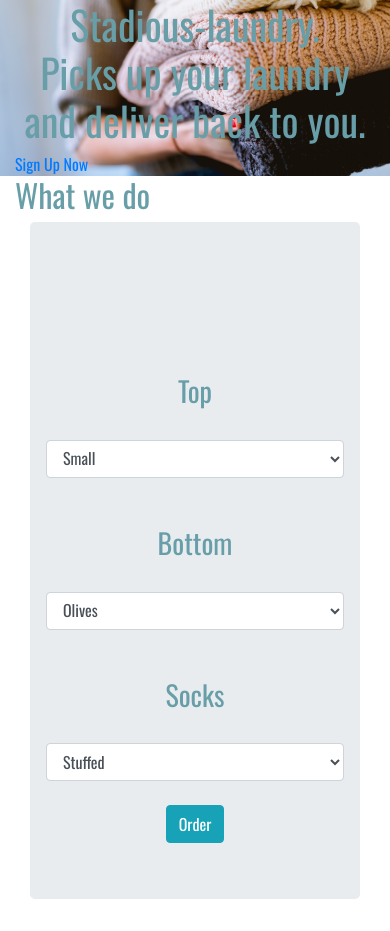
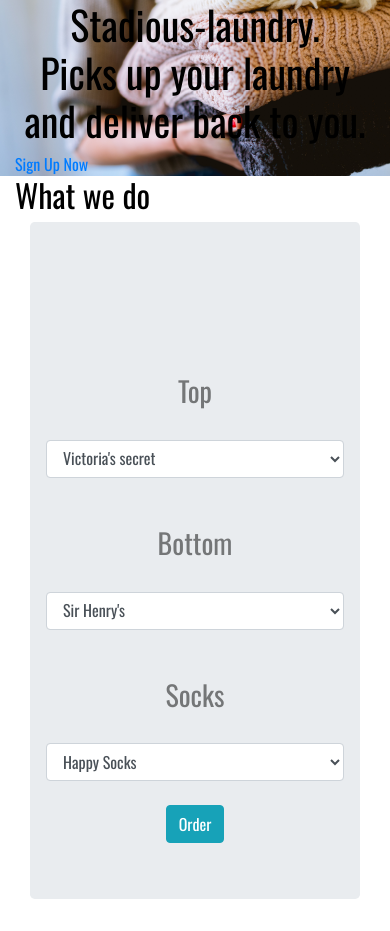
Before and after one commit to brayomumo/Stadious-Laundry, a Flask app: page / in a window 390 px wide. Run offline with Flask 2, Linux system fonts and the light colour scheme; the visitor is signed in with stand-in values (Sample User, id 1); some libraries are stand-ins or nearby versions.

```diff
--- a/app/templates/index.html
+++ b/app/templates/index.html
@@ -4,7 +4,7 @@
         <meta charset="UTF-8">
         <meta name="viewport" content="width=device-width, initial-scale=1.0">
         <meta http-equiv="X-UA-Compatible" content="ie=edge">
-        <title>Oregano pizza</title>
+        <title>Stadious Laundry</title>
         <link rel="stylesheet" href="https://stackpath.bootstrapcdn.com/bootstrap/4.3.1/css/bootstrap.min.css">
         <!-- <link rel="stylesheet" href="app/static/css/styles.css"> -->
         <link rel="icon" href="favicon.ico" type="image/x-icon">
@@ -55,11 +55,11 @@
               <br>
               <h3 class="one">Top</h3>
               <br>
-              <p class="one">Our pizza gives you the best of blend of Kenyan and Italian flavours. Indulge yourself , no guilty pleasures only the good stuff.</p>
+
               <select class="form-control size">
-                <option label="Small" value="500">Small</option>
-                <option label="Medium" value="700">Medium</option>
-                <option label="Large" value="1000">Large</option>
+                <option label="Victoria's secret" value="500">Victoria's secret</option>
+                <option label="Louis Vuitton" value="700">Louis Vuitton</option>
+                <option label="Channel" value="1000">Channel</option>
               </select>
             </div>
             <div class="col-md-4 col-sm-12">
@@ -73,9 +73,9 @@
 
 
               <select class="form-control toppings">
-                <option label="Olives" value="100">Olives</option>
-                <option label="Cheese" value="50">Cheese</option>
-                <option label="Pepperoni" value="80">Pepperoni</option>
+                <option label="Sir Henry's" value="100">Sir Henry's</option>
+                <option label="Gucci" value="50">Gucci</option>
+                <option label="Addidas" value="80">Addidas</option>
               </select>
 
             </div>
@@ -88,9 +88,9 @@
                 next level. Try a different kind of crust today.</p>
 
               <select class="form-control crust">
-                <option label="Stuffed" value="500">Stuffed</option>
-                <option label="Gluten-Free" value="200">Gluten-Free</option>
-                <option label="Crispy" value="300">Crispy</option>
+                <option label="Happy Socks" value="500">Happy Socks</option>
+                <option label="Cotton socks" value="200">Cotton socks</option>
+                <option label="Silicon socks" value="300">Silicon socks</option>
               </select>
 
             </div>
@@ -107,9 +107,9 @@
           <thead>
             <tr>
               <th scope="col">Order No.</th>
-              <th scope="col">Pizza Size</th>
-              <th scope="col">Toppings</th>
-              <th scope="col">Crust</th>
+              <th scope="col">Top Size</th>
+              <th scope="col">Bottom</th>
+              <th scope="col">Socks</th>
               <th scope="col">Total</th>
             </tr>
           </thead>
@@ -283,7 +283,9 @@
 
     </script>
     <style>
-
+  .jumbotron {
+      color: rgba(0, 0, 0, 0.5);
+  }
 
   .container-fluid {
     margin: 0 auto;
@@ -338,8 +340,10 @@
 
   body {
     font-family: 'Oswald', sans-serif;
-    color: #689EA8;
+    color:#000;
   }
+
+
 
     </style>
 </body>
```
